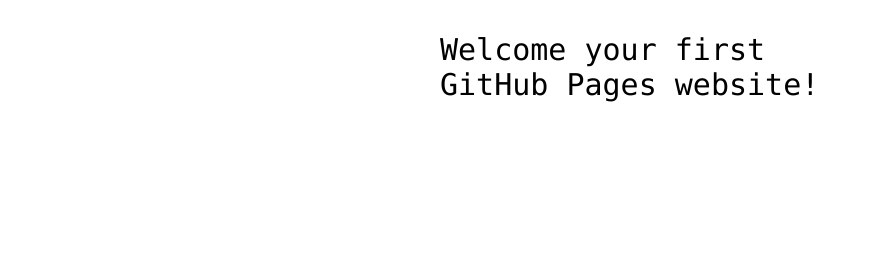
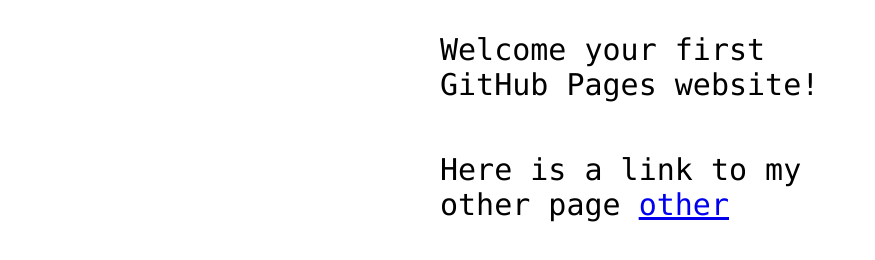
Before and after one commit to Cristian64037/Cristian64037.github.io, a plain HTML site: page index.html in a window 1280 px wide. Shown: the part 322-582 px from the top of the page, without its empty margins (0-875 px from the left). Drawn offline with Linux system fonts and the light colour scheme.

Commit message:
Update index.html

```diff
--- a/index.html
+++ b/index.html
@@ -13,6 +13,7 @@
 
 <!-- Change this code here by copy and pasting your template on line 15 -->
 <p>Welcome your first GitHub Pages website!</p>
+  <p> Here is a link to my other page <a href="MainPageTeam.html">other</a></p>
 
 </body>
 </html>
```
